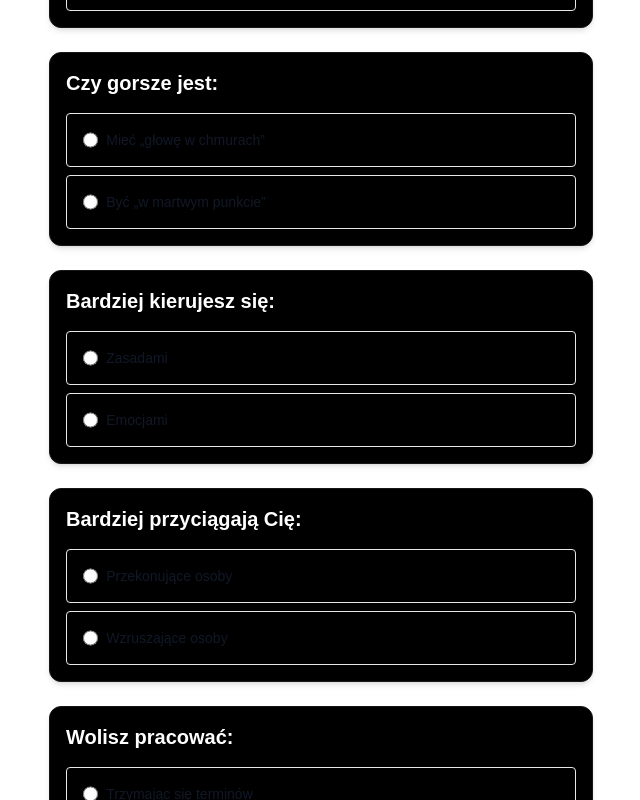
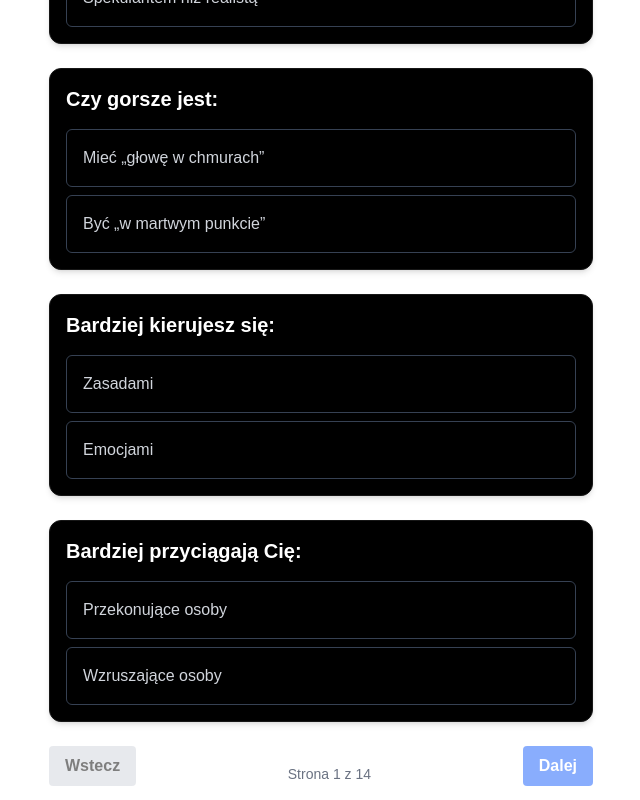
Before and after one commit to arekminajj/personality-test-web-app, a Next.js app: page / in a window 1280 px wide. Shown: the part 400-1200 px from the top of the page, without its empty margins (319-959 px from the left). Built offline with nearby package versions, Linux system fonts and the light colour scheme.

Commit message:
podzielone pytania + poprawki wizualne
Pytania są teraz podzielone na strony po 5 pytań

```diff
--- a/src/app/page.js
+++ b/src/app/page.js
@@ -4,9 +4,14 @@ import Question from "./ui/MBTIquestion";
 import TestQuestions from "../../data/TestQuestions";
 import { useRouter } from "next/navigation";
 
-export default function Quiz({ questions }) {
+const BATCH_SIZE = 5;
+
+export default function Quiz() {
   const [answers, setAnswers] = useState({});
+  const [currentBatch, setCurrentBatch] = useState(0);
   const router = useRouter();
+
+  const totalBatches = Math.ceil(TestQuestions.length / BATCH_SIZE);
 
   const handleAnswerChange = (questionId, selectedKey, questionData) => {
     const selectedAnswer = questionData.answers[selectedKey];
@@ -20,13 +25,24 @@ export default function Quiz({ questions }) {
     }));
   };
 
+  const handleNext = () => {
+    if (currentBatch < totalBatches - 1) {
+      setCurrentBatch(currentBatch + 1);
+    }
+  };
+
+  const handlePrev = () => {
+    if (currentBatch > 0) {
+      setCurrentBatch(currentBatch - 1);
+    }
+  };
+
   const handleSubmit = async () => {
     if (Object.keys(answers).length !== TestQuestions.length) {
       alert("Odpowiedz na wszystkie pytania!");
       return;
     }
 
-    try {
     const payload = Object.entries(answers).map(([id, data]) => ({
       id,
       question: data.question,
@@ -34,6 +50,7 @@ export default function Quiz({ questions }) {
       selectedAnswer: data.answer,
     }));
 
+    try {
       const response = await fetch("/api/submit", {
         method: "POST",
         headers: { "Content-Type": "application/json" },
@@ -50,9 +67,16 @@ export default function Quiz({ questions }) {
     }
   };
 
+  const startIdx = currentBatch * BATCH_SIZE;
+  const currentQuestions = TestQuestions.slice(startIdx, startIdx + BATCH_SIZE);
+
+  const isCurrentBatchComplete = currentQuestions.every(
+    (q) => answers[q.id] && answers[q.id].selectedKey
+  );
+
   return (
-    <div className="space-y-6 p-4 max-w-xl mx-auto space-y-6">
-      {TestQuestions.map((q) => (
+    <div className="space-y-6 p-4 max-w-xl mx-auto select-none">
+      {currentQuestions.map((q) => (
         <Question
           key={q.id}
           questionData={q}
@@ -61,12 +85,38 @@ export default function Quiz({ questions }) {
         />
       ))}
 
+      <div className="flex justify-between items-center mt-6">
+        <button
+          onClick={handlePrev}
+          disabled={currentBatch === 0}
+          className="bg-gray-300 hover:bg-gray-400 text-black font-semibold py-2 px-4 rounded disabled:opacity-50"
+        >
+          Wstecz
+        </button>
+
+        <div className="text-center text-sm text-gray-500 mt-4">
+          Strona {currentBatch + 1} z {totalBatches}
+        </div>
+
+        {currentBatch === totalBatches - 1 ? (
             <button
               onClick={handleSubmit}
-        className="mt-6 w-full bg-blue-600 hover:bg-blue-700 text-white font-semibold py-2 px-4 rounded-lg"
+              disabled={!isCurrentBatchComplete}
+              className="bg-blue-600 hover:bg-blue-700 text-white font-semibold py-2 px-4 rounded disabled:opacity-50"
             >
               Prześlij odpowiedzi
             </button>
+          ) : (
+            <button
+              onClick={handleNext}
+              disabled={!isCurrentBatchComplete}
+              className="bg-blue-600 hover:bg-blue-700 text-white font-semibold py-2 px-4 rounded disabled:opacity-50"
+            >
+              Dalej
+            </button>
+          )
+        }
+      </div>
     </div>
   );
 }
--- a/src/app/ui/MBTIquestion.jsx
+++ b/src/app/ui/MBTIquestion.jsx
@@ -7,7 +7,6 @@ export default function Question({ questionData, selected, onChange }) {
       <ul className="space-y-2">
         {Object.entries(answers).map(([key, answer]) => (
           <li key={key}>
-            <div className="select-none flex items-center ps-4 border border-gray-200 rounded-sm dark:border-gray-700 bg-black">
               <input
                 id={`${id}-${key}`}
                 type="radio"
@@ -15,15 +14,16 @@ export default function Question({ questionData, selected, onChange }) {
                 name={id.toString()}
                 checked={selected?.selectedKey === key}
                 onChange={() => onChange(id, key, questionData)}
-                className="w-4 h-4 text-blue-600 border-gray-300"
+                className="hidden peer"
               />
               <label
                 htmlFor={`${id}-${key}`}
-                className="w-full py-4 ms-2 text-sm font-medium text-gray-900 dark:text-gray-300"
-              >
+                className="block w-full p-4 rounded-md cursor-pointer border border-gray-700 text-gray-300
+                          bg-black hover:bg-gray-800 peer-checked:bg-blue-700 peer-checked:text-white transition
+                          peer-checked:hover:bg-blue-800"
+                          >
                 {answer.text}
               </label>
-            </div>
           </li>
         ))}
       </ul>
```
Lines whose indentation alone changed are shown as unchanged.
